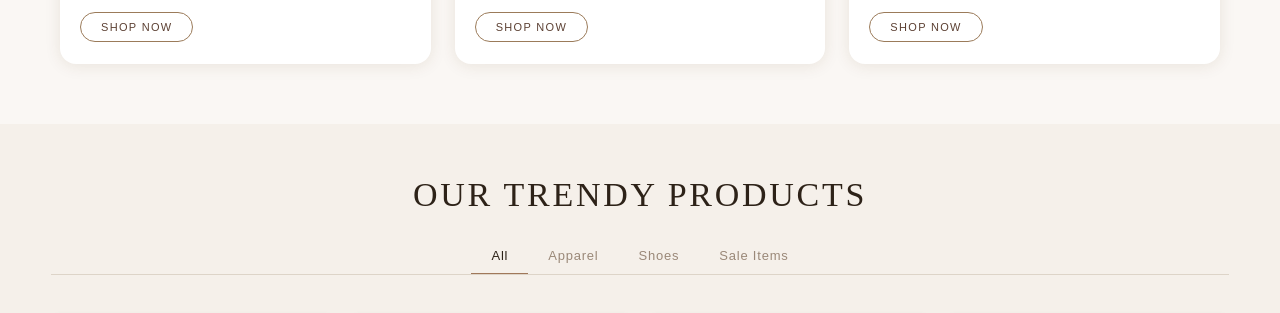
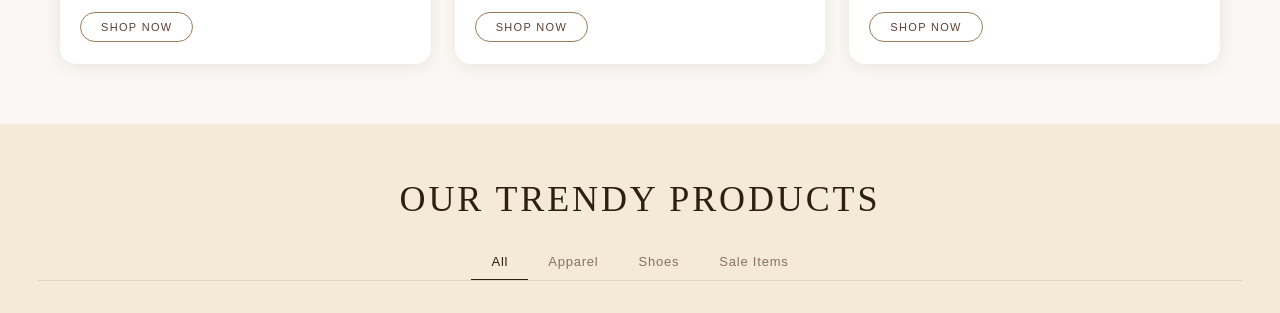
Before and after one commit to Mekaela-23/Bacus_E-commerce, a React (Create React App) app: page / in a window 1280 px wide. Shown: the part 980-1293 px from the top of the page. Built offline with nearby package versions, Linux system fonts and the light colour scheme; grey boxes are pictures that could not be loaded.

Commit message:
first commit

```diff
--- a/src/app/main/homepage/components/productssec.js
+++ b/src/app/main/homepage/components/productssec.js
@@ -6,53 +6,125 @@ import { ProductCardList } from './cardlist';
 const TABS = ['All', 'Apparel', 'Shoes', 'Sale Items'];
 
 const ALL_PRODUCTS = [
-  { name: 'Sweater', price: 39, category: 'Apparel', image: 'https://i.ibb.co/8D2szwxh/shopping-8.webp', link: '/products/sweater' },
-  { name: 'White Sneakers', price: 59, category: 'Shoes', image: 'https://i.ibb.co/QFnq6pC3/shopping-1.webp', link: '/products/white-sneakers' },
-  { name: 'Jacket', price: 79, category: 'Apparel', image: 'https://i.ibb.co/KR4Qq21/shopping-9.webp', link: '/products/jacket' },
-  { name: 'Crossbody Bag', price: 49, category: 'Apparel', image: 'https://i.ibb.co/DPxtR403/shopping-14.webp', link: '/products/crossbody-bag' },
-  { name: 'Sunglasses', price: 22, category: 'Apparel', image: 'https://i.ibb.co/24C3XK0/shopping-11.webp', badge: 'New', link: '/products/sunglasses' },
-  { name: 'Hat', price: 19, category: 'Sale Items', image: 'https://i.ibb.co/5XMkyHhg/shopping-12.webp', badge: 'Sale', link: '/products/hat' },
-  { name: 'White Heels', price: 69, category: 'Shoes', image: 'https://i.ibb.co/hFRZ4TcG/shopping-6.webp', link: '/products/white-heels' },
-  { name: 'Gold Necklace', price: 89, originalPrice: 120, category: 'Sale Items', image: 'https://i.ibb.co/Ps8WcGXM/shopping-13.webp', badge: 'Sale', link: '/products/gold-necklace' },
+  {
+    name: 'Sweater',
+    price: 149.00,
+    category: 'Apparel',
+    image: 'https://i.ibb.co/8D2szwxh/shopping-8.webp',
+    link: '/products/sweater',
+  },
+  {
+    name: 'White Sneakers',
+    price: 3895.00,
+    category: 'Shoes',
+    image: 'https://i.ibb.co/QFnq6pC3/shopping-1.webp',
+    link: '/products/white-sneakers',
+  },
+  {
+    name: 'Jacket',
+    price: 2490.00,
+    category: 'Apparel',
+    image: 'https://i.ibb.co/KR4Qq21/shopping-9.webp',
+    link: '/products/jacket',
+  },
+  {
+    name: 'Crossbody Bag',
+    price: 6066.31,
+    category: 'Apparel',
+    image: 'https://i.ibb.co/DPxtR403/shopping-14.webp',
+    link: '/products/crossbody-bag',
+  },
+  {
+    name: 'Sunglasses',
+    price: 848.52,
+    category: 'Apparel',
+    image: 'https://i.ibb.co/24C3XK0/shopping-11.webp',
+    badge: 'New',
+    link: '/products/sunglasses',
+  },
+  {
+    name: 'Hat',
+    price: 299.00,
+    category: 'Sale Items',
+    image: 'https://i.ibb.co/5XMkyHhg/shopping-12.webp',
+    badge: 'Sale',
+    link: '/products/hat',
+  },
+  {
+    name: 'White Heels',
+    price: 3299.00,
+    category: 'Shoes',
+    image: 'https://i.ibb.co/hFRZ4TcG/shopping-6.webp',
+    link: '/products/white-heels',
+  },
+  {
+    name: 'Gold Necklace',
+    price: 1800.00,
+    originalPrice: 2550,
+    category: 'Sale Items',
+    image: 'https://i.ibb.co/Ps8WcGXM/shopping-13.webp',
+    badge: 'Sale',
+    link: '/products/gold-necklace',
+  },
 ];
 
 export default function ProductsSection({ onAddToCart }) {
   const [activeTab, setActiveTab] = useState('All');
-  const filtered = activeTab === 'All' ? ALL_PRODUCTS : ALL_PRODUCTS.filter(p => p.category === activeTab);
+
+  const filtered = activeTab === 'All'
+    ? ALL_PRODUCTS
+    : ALL_PRODUCTS.filter(p => p.category === activeTab);
 
   return (
     <section style={{
-      padding: 'clamp(24px, 4vw, 20px) clamp(16px, 4vw, 60px) clamp(40px, 8vw, 80px)',
-      background: '#f5f0ea',
+      padding: 'clamp(24px, 4vw, 20px) clamp(12px, 3vw, 60px) clamp(40px, 8vw, 80px)',
+      background: '#f5ead8',
     }}>
       <h2 style={{
         fontFamily: "'Cormorant Garamond', serif",
-        fontSize: 'clamp(22px, 5vw, 34px)',
+        fontSize: 'clamp(24px, 5vw, 36px)',
         fontWeight: 400,
-        color: '#2d2218',
+        color: '#2d1f14',
         textAlign: 'center',
         marginBottom: 8,
         textTransform: 'uppercase',
         letterSpacing: '0.08em',
-      }}>Our Trendy Products</h2>
+      }}>
+        Our Trendy Products
+      </h2>
 
       <div style={{
-        display: 'flex', justifyContent: 'center',
-        overflowX: 'auto', WebkitOverflowScrolling: 'touch',
-        borderBottom: '1px solid #ddd4c8',
-        marginBottom: 40, scrollbarWidth: 'none', marginTop: 24,
+        display: 'flex',
+        justifyContent: 'center',
+        overflowX: 'auto',
+        WebkitOverflowScrolling: 'touch',
+        borderBottom: '1px solid #e0d4c4',
+        marginBottom: 40,
+        scrollbarWidth: 'none',
+        marginTop: 24,
       }}>
         {TABS.map(tab => (
-          <button key={tab} onClick={() => setActiveTab(tab)} style={{
-            background: 'none', border: 'none', cursor: 'pointer',
-            fontFamily: "'Jost', sans-serif", fontSize: 13,
-            fontWeight: activeTab === tab ? 500 : 400,
-            color: activeTab === tab ? '#2d2218' : '#9a8878',
-            padding: '10px 20px',
-            borderBottom: activeTab === tab ? '2px solid #a0785a' : '2px solid transparent',
-            letterSpacing: '0.06em', transition: 'all 0.2s',
-            marginBottom: '-1px', whiteSpace: 'nowrap',
-          }}>{tab}</button>
+          <button
+            key={tab}
+            onClick={() => setActiveTab(tab)}
+            style={{
+              background: 'none',
+              border: 'none',
+              cursor: 'pointer',
+              fontFamily: "'Jost', sans-serif",
+              fontSize: 13,
+              fontWeight: activeTab === tab ? 500 : 400,
+              color: activeTab === tab ? '#2d1f14' : '#8a7060',
+              padding: '10px 20px',
+              borderBottom: activeTab === tab ? '2px solid #2d1f14' : '2px solid transparent',
+              letterSpacing: '0.06em',
+              transition: 'all 0.2s',
+              marginBottom: '-1px',
+              whiteSpace: 'nowrap',
+            }}
+          >
+            {tab}
+          </button>
         ))}
       </div>
 
```
